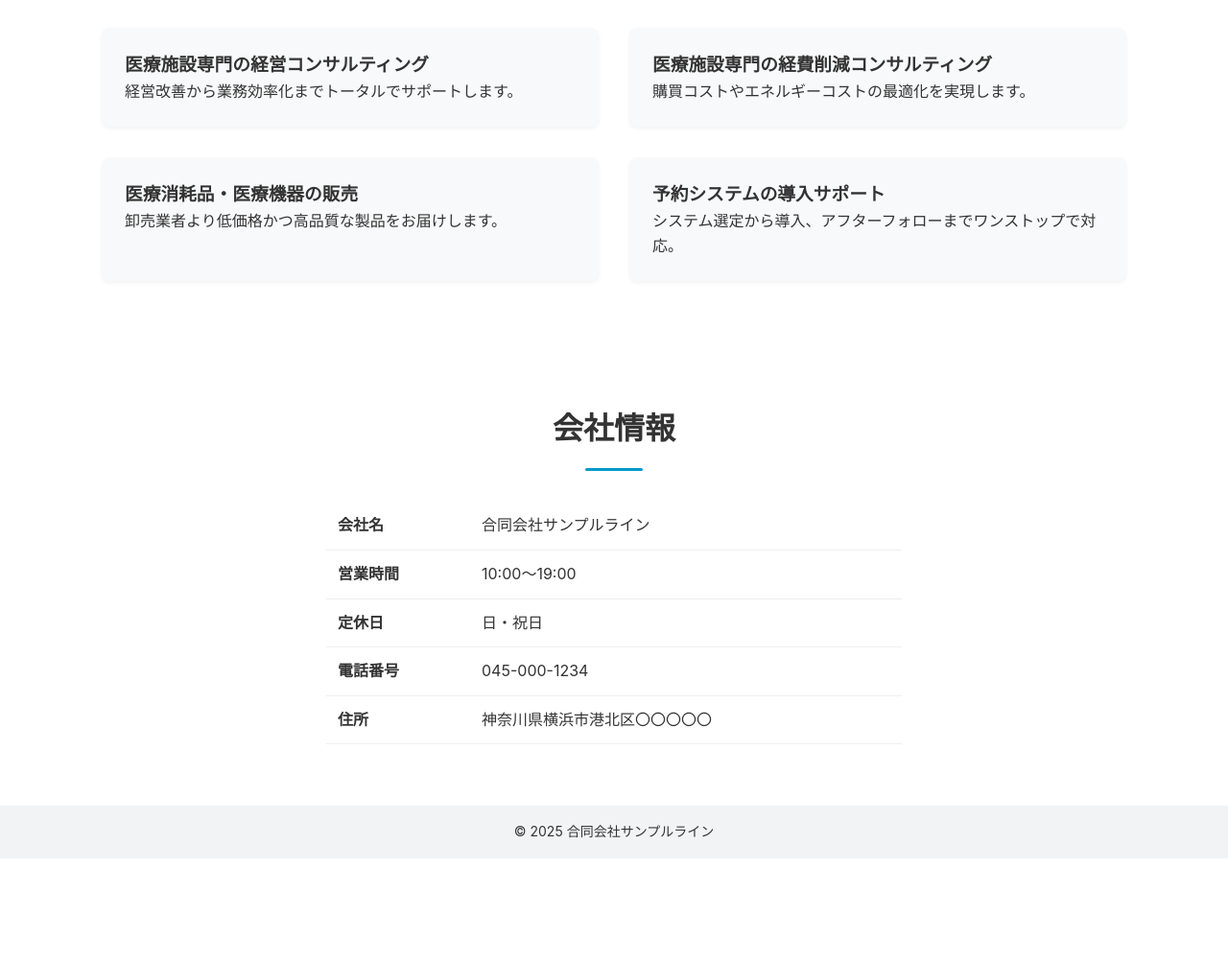
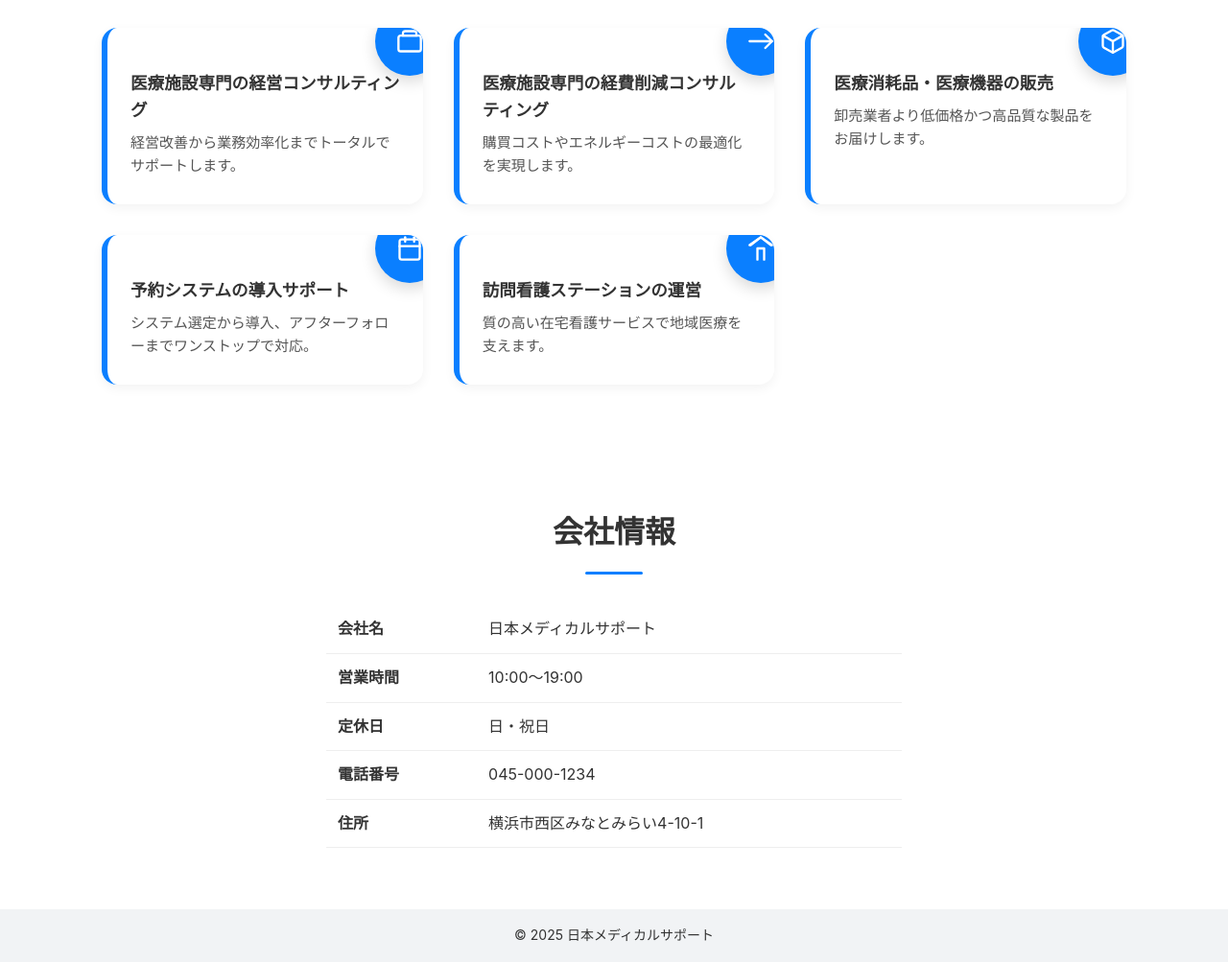
Before and after one commit to takafumi-namisato8/sampleMedecalSite, a plain HTML site: page index.html in a window 1280 px wide. Shown: the part 1147-2150 px from the top of the page at 96% size. Before the commit the page ends 2042 px from the top, so only its background shows below. Drawn offline with Linux system fonts and the light colour scheme.

Commit message:
ファイル変更

```diff
--- a/index.html
+++ b/index.html
@@ -3,8 +3,8 @@
 <head>
   <meta charset="UTF-8" />
   <meta name="viewport" content="width=device-width, initial-scale=1.0" />
-    <title>合同会社サンプルライン | 医療の未来を、共に切り拓く。</title>
-    <!-- 外部スタイルシート -->
+  <title>日本メディカルサポート | 医療の未来を、共に切り拓く。</title>
+  <link href="https://fonts.googleapis.com/css2?family=Poppins:wght@400;600&display=swap" rel="stylesheet" />
   <link rel="stylesheet" href="style.css" />
 </head>
 <body>
@@ -12,11 +12,7 @@
   <header>
     <div class="container nav">
       <div class="logo"><a href="#">Sample Line</a></div>
-        <button
-          class="menu-toggle"
-          id="menu-btn"
-          aria-label="メニューを開く/閉じる"
-        >
+      <button class="menu-toggle" id="menu-btn" aria-label="メニューを開閉">
         <span></span><span></span><span></span>
       </button>
       <nav class="nav-links" id="nav-links">
@@ -27,50 +23,68 @@
   </header>
 
   <!-- Hero -->
-    <section class="hero">
+  <section class="hero" id="hero">
+    <!-- Background slides -->
+    <div class="hero-bg" id="hero-bg"></div>
     <div class="hero-content">
       <h1>医療の未来を、共に切り拓く。</h1>
       <p>最適なパートナーとして貴院の成長を支援します</p>
+      <a href="#business" class="cta-btn">サービスを見る</a>
     </div>
   </section>
 
   <!-- News -->
   <section id="news">
-      <div class="container">
+    <div class="container fade-in">
       <h2>お知らせ</h2>
       <article class="news-item">
-          <time datetime="2025-05-10">2025/05/10</time>
-          ホームページ公開のお知らせ
+        <time datetime="2025-05-10">2025/05/10</time> ホームページ公開のお知らせ
       </article>
       <article class="news-item">
-          <time datetime="2025-04-01">2025/04/01</time>
-          ゴールデンウィーク休業のお知らせ
+        <time datetime="2025-04-01">2025/04/01</time> ゴールデンウィーク休業のお知らせ
       </article>
     </div>
   </section>
 
   <!-- Business -->
   <section id="business">
-      <div class="container">
+    <div class="container fade-in">
       <h2>事業内容</h2>
-        <div class="business-list">
-          <div class="business-item">
+      <div class="business-grid">
+        <div class="business-card">
+          <div class="icon">
+            <svg width="28" height="28" viewBox="0 0 24 24" fill="none" stroke="currentColor" stroke-width="2" stroke-linecap="round" stroke-linejoin="round"><rect x="2" y="7" width="20" height="14" rx="2" ry="2"></rect><path d="M16 3h-8a2 2 0 0 0-2 2v2h12V5a2 2 0 0 0-2-2z"></path></svg>
+          </div>
           <h3>医療施設専門の経営コンサルティング</h3>
           <p>経営改善から業務効率化までトータルでサポートします。</p>
         </div>
-          <div class="business-item">
+        <div class="business-card">
+          <div class="icon">
+            <svg width="28" height="28" viewBox="0 0 24 24" fill="none" stroke="currentColor" stroke-width="2" stroke-linecap="round" stroke-linejoin="round"><polyline points="16 18 22 12 16 6"></polyline><line x1="2" y1="12" x2="22" y2="12"></line></svg>
+          </div>
           <h3>医療施設専門の経費削減コンサルティング</h3>
           <p>購買コストやエネルギーコストの最適化を実現します。</p>
         </div>
-          <div class="business-item">
+        <div class="business-card">
+          <div class="icon">
+            <svg width="28" height="28" viewBox="0 0 24 24" fill="none" stroke="currentColor" stroke-width="2" stroke-linecap="round" stroke-linejoin="round"><path d="M21 16V8a2 2 0 0 0-1-1.73l-7-4a2 2 0 0 0-2 0l-7 4A2 2 0 0 0 3 8v8a2 2 0 0 0 1 1.73l7 4a2 2 0 0 0 2 0l7-4A2 2 0 0 0 21 16z"></path><polyline points="3.27 6.96 12 12.01 20.73 6.96"></polyline><line x1="12" y1="22.08" x2="12" y2="12"></line></svg>
+          </div>
           <h3>医療消耗品・医療機器の販売</h3>
           <p>卸売業者より低価格かつ高品質な製品をお届けします。</p>
         </div>
-          <div class="business-item">
+        <div class="business-card">
+          <div class="icon">
+            <svg width="28" height="28" viewBox="0 0 24 24" fill="none" stroke="currentColor" stroke-width="2" stroke-linecap="round" stroke-linejoin="round"><rect x="3" y="4" width="18" height="18" rx="2" ry="2"></rect><line x1="16" y1="2" x2="16" y2="6"></line><line x1="8" y1="2" x2="8" y2="6"></line><line x1="3" y1="10" x2="21" y2="10"></line></svg>
+          </div>
           <h3>予約システムの導入サポート</h3>
-            <p>
-              システム選定から導入、アフターフォローまでワンストップで対応。
-            </p>
+          <p>システム選定から導入、アフターフォローまでワンストップで対応。</p>
+        </div>
+        <div class="business-card">
+          <div class="icon">
+            <svg width="28" height="28" viewBox="0 0 24 24" fill="none" stroke="currentColor" stroke-width="2" stroke-linecap="round" stroke-linejoin="round"><path d="M3 9l9-7 9 7"></path><path d="M9 22V12H15V22"></path><path d="M2 9L12 2l10 7"></path></svg>
+          </div>
+          <h3>訪問看護ステーションの運営</h3>
+          <p>質の高い在宅看護サービスで地域医療を支えます。</p>
         </div>
       </div>
     </div>
@@ -78,37 +92,23 @@
 
   <!-- Info -->
   <section id="info">
-      <div class="container">
+    <div class="container fade-in">
       <h2>会社情報</h2>
       <table class="info-table">
-          <tr>
-            <th>会社名</th>
-            <td>合同会社サンプルライン</td>
-          </tr>
-          <tr>
-            <th>営業時間</th>
-            <td>10:00〜19:00</td>
-          </tr>
-          <tr>
-            <th>定休日</th>
-            <td>日・祝日</td>
-          </tr>
-          <tr>
-            <th>電話番号</th>
-            <td>045-000-1234</td>
-          </tr>
-          <tr>
-            <th>住所</th>
-            <td>神奈川県横浜市港北区〇〇〇〇〇</td>
-          </tr>
+        <tr><th>会社名</th><td>日本メディカルサポート</td></tr>
+        <tr><th>営業時間</th><td>10:00〜19:00</td></tr>
+        <tr><th>定休日</th><td>日・祝日</td></tr>
+        <tr><th>電話番号</th><td>045-000-1234</td></tr>
+        <tr><th>住所</th><td>横浜市西区みなとみらい4-10-1</td></tr>
       </table>
     </div>
   </section>
 
   <!-- Footer -->
-    <footer>© 2025 合同会社サンプルライン</footer>
+  <footer>
+    © 2025 日本メディカルサポート
+  </footer>
 
-    <!-- 外部スクリプト -->
   <script src="script.js" defer></script>
 </body>
 </html>
--- a/script.js
+++ b/script.js
@@ -1,7 +1,20 @@
-// ハンバーガーメニューの開閉処理
+// ハンバーガーメニュー（ unchanged ）
 const menuBtn = document.getElementById("menu-btn");
 const navLinks = document.getElementById("nav-links");
+menuBtn.addEventListener("click", () => navLinks.classList.toggle("open"));
 
-menuBtn.addEventListener("click", () => {
-  navLinks.classList.toggle("open");
-});
+// Fade-in on scroll ( unchanged but safe )
+try {
+  const faders = document.querySelectorAll(".fade-in");
+  const observerOptions = { threshold: 0.1 };
+  const onEntry = (entries, observer) => {
+    entries.forEach((entry) => {
+      if (entry.isIntersecting) {
+        entry.target.classList.add("visible");
+        observer.unobserve(entry.target);
+      }
+    });
+  };
+  const observer = new IntersectionObserver(onEntry, observerOptions);
+  faders.forEach((el) => observer.observe(el));
+} catch (e) { /* older browsers – skip */ }
--- a/style.css
+++ b/style.css
@@ -1,4 +1,16 @@
-/* ====== Reset & basic styling ====== */
+/* ===== Variables ===== */
+:root {
+  --primary: #0a7fff;
+  --dark: #333;
+  --light: #f8f9fa;
+  --shadow: rgba(0, 0, 0, 0.05);
+}
+
+/* ===== Reset & base ===== */
+html {
+  scroll-behavior: smooth;
+}
+
 * {
   margin: 0;
   padding: 0;
@@ -9,7 +21,7 @@ body {
   font-family: -apple-system, BlinkMacSystemFont, "Segoe UI", Roboto,
     "Helvetica Neue", Arial, "Noto Sans JP", sans-serif;
   line-height: 1.6;
-  color: #333;
+  color: var(--dark);
 }
 
 a {
@@ -17,21 +29,20 @@ a {
   color: inherit;
 }
 
-/* ====== Layout helpers ====== */
 .container {
   max-width: 1100px;
   margin: 0 auto;
   padding: 0 1rem;
 }
 
-/* ====== Header ====== */
+/* ===== Header ===== */
 header {
   position: fixed;
   top: 0;
   left: 0;
   width: 100%;
   background: #fff;
-  box-shadow: 0 2px 4px rgba(0, 0, 0, 0.1);
+  box-shadow: 0 2px 4px var(--shadow);
   z-index: 1000;
 }
 
@@ -49,9 +60,25 @@ header {
 
 .nav-links a {
   font-weight: 600;
+  position: relative;
 }
 
-/* ====== Mobile menu ====== */
+.nav-links a::after {
+  content: "";
+  position: absolute;
+  left: 0;
+  bottom: -4px;
+  width: 0;
+  height: 2px;
+  background: var(--primary);
+  transition: width 0.3s;
+}
+
+.nav-links a:hover::after {
+  width: 100%;
+}
+
+/* ===== Mobile menu ===== */
 .menu-toggle {
   display: none;
   flex-direction: column;
@@ -64,7 +91,7 @@ header {
 .menu-toggle span {
   width: 25px;
   height: 3px;
-  background: #333;
+  background: var(--dark);
   border-radius: 2px;
 }
 
@@ -87,11 +114,10 @@ header {
   }
 }
 
-/* ====== Hero ====== */
+/* ===== Hero ===== */
 .hero {
   height: 85vh;
-  background: url("https://source.unsplash.com/featured/?medical") center/cover
-    no-repeat;
+  background: url("https://source.unsplash.com/featured/?medical") center/cover no-repeat;
   display: flex;
   align-items: center;
   justify-content: center;
@@ -111,6 +137,8 @@ header {
   position: relative;
   z-index: 1;
   padding: 0 1rem;
+  animation: fadeIn 1s ease-out forwards;
+  opacity: 0;
 }
 
 .hero h1 {
@@ -120,6 +148,20 @@ header {
 
 .hero p {
   font-size: 1.25rem;
+  margin-bottom: 1.5rem;
+}
+
+.cta-btn {
+  display: inline-block;
+  background: var(--primary);
+  color: #fff;
+  padding: 0.75rem 1.5rem;
+  border-radius: 999px;
+  transition: background 0.3s;
+}
+
+.cta-btn:hover {
+  background: #0066d6;
 }
 
 @media (min-width: 992px) {
@@ -131,7 +173,7 @@ header {
   }
 }
 
-/* ====== Sections ====== */
+/* ===== Sections ===== */
 section {
   padding: 4rem 0;
 }
@@ -148,7 +190,7 @@ section h2::after {
   display: block;
   width: 60px;
   height: 3px;
-  background: #09c;
+  background: var(--primary);
   margin: 1rem auto 0;
   border-radius: 2px;
 }
@@ -166,10 +208,16 @@ section h2::after {
 }
 
 .business-item {
-  background: #f8f9fa;
+  background: var(--light);
   padding: 1.5rem;
   border-radius: 8px;
-  box-shadow: 0 2px 4px rgba(0, 0, 0, 0.05);
+  box-shadow: 0 2px 4px var(--shadow);
+  transition: transform 0.3s, box-shadow 0.3s;
+}
+
+.business-item:hover {
+  transform: translateY(-4px);
+  box-shadow: 0 4px 12px var(--shadow);
 }
 
 /* News */
@@ -192,10 +240,109 @@ section h2::after {
   border-bottom: 1px solid #eee;
 }
 
-/* ====== Footer ====== */
+/* Footer */
 footer {
   background: #f1f3f5;
   padding: 1rem 0;
   text-align: center;
   font-size: 0.875rem;
 }
+
+/* Fade-in utility */
+.fade-in {
+  opacity: 0;
+  transform: translateY(30px);
+  transition: opacity 0.6s ease-out, transform 0.6s ease-out;
+}
+
+.fade-in.visible {
+  opacity: 1;
+  transform: translateY(0);
+}
+
+@keyframes fadeIn {
+  to {
+    opacity: 1;
+  }
+}
+
+/* ===== Business grid redesigned ===== */
+.business-grid {
+  display: grid;
+  gap: 2rem;
+  grid-template-columns: repeat(auto-fit, minmax(260px, 1fr));
+}
+
+.business-card {
+  position: relative;
+  background: #fff;
+  border-radius: 16px;
+  padding: 2.75rem 1.5rem 1.75rem;
+  box-shadow: 0 4px 12px var(--shadow);
+  transition: transform 0.4s cubic-bezier(0.4, 0, 0.2, 1);
+  border-left: 6px solid var(--primary);
+  overflow: hidden;
+}
+
+.business-card:hover {
+  transform: translateY(-6px);
+}
+
+.business-card .icon {
+  position: absolute;
+  top: -22px;
+  right: -22px;
+  background: var(--primary);
+  color: #fff;
+  width: 72px;
+  height: 72px;
+  border-radius: 50%;
+  display: flex;
+  align-items: center;
+  justify-content: center;
+  box-shadow: 0 6px 16px rgba(0, 0, 0, 0.15);
+}
+
+.business-card h3 {
+  font-size: 1.1rem;
+  font-weight: 600;
+  margin-bottom: 0.5rem;
+}
+
+.business-card p {
+  font-size: 0.94rem;
+  color: #555;
+}
+
+/* ===== Variables & base remain unchanged ... */
+
+/* ===== Hero with rotating background ===== */
+.hero {
+  position: relative;
+  height: 85vh;
+  overflow: hidden;
+}
+
+.hero-bg {
+  position: absolute;
+  inset: 0;
+  background-size: cover;
+  background-position: center;
+  animation: slideshow 20s ease-in-out infinite;
+}
+
+/* 0%,100% と 25%・50%・75% で 4 枚切替 (→5秒ごと) */
+@keyframes slideshow {
+  0%, 100% {
+    background-image: url("./assets/32320859_m.jpg");
+  }
+  25% {
+    background-image: url("./assets/32320859_m.jpg");
+  }
+  50% {
+    background-image: url("./assets/32320859_m.jpg");
+  }
+  75% {
+    background-image: url("./assets/32320859_m.jpg");
+  }
+}
```
Also changed, not shown: assets/32320859_m.jpg (added). Lines whose indentation alone changed are shown as unchanged.
